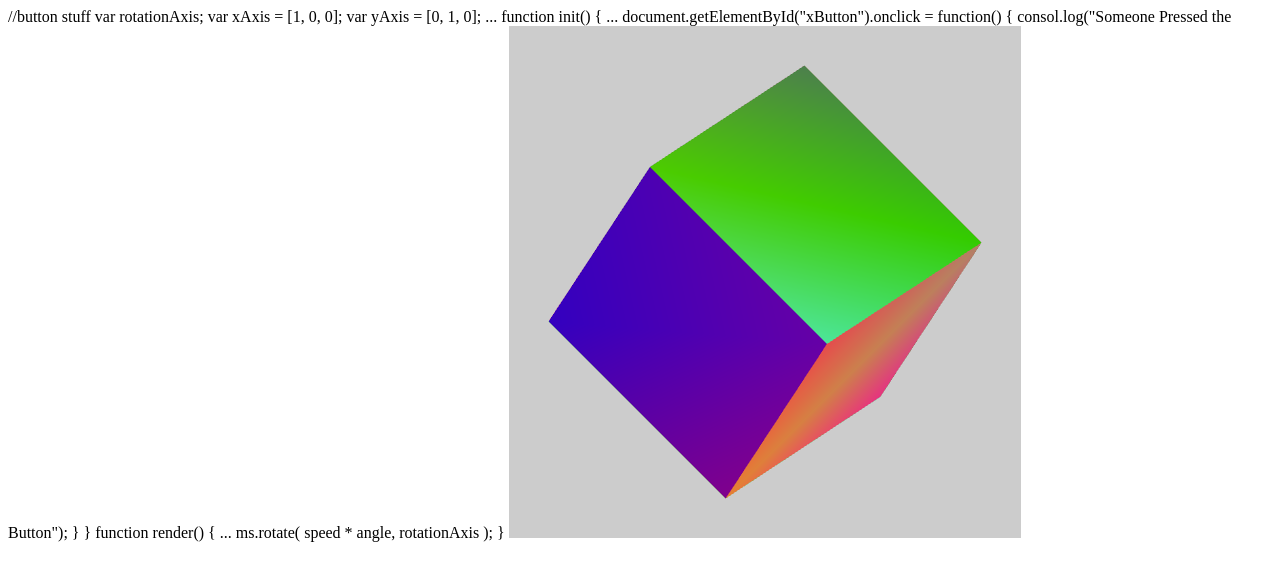
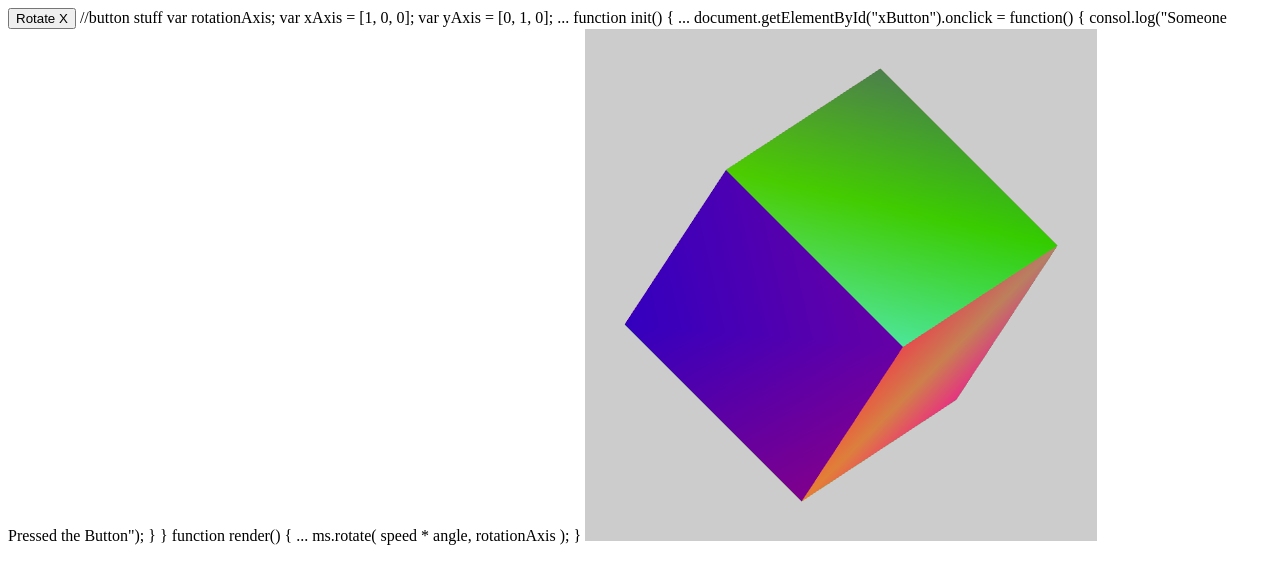
Before and after one commit to pvalenzuela1/swe447ha, a plain HTML site: page Assignment-4/cube.html in a window 1280 px wide. Drawn offline with Linux system fonts and the light colour scheme; animation ran at ten frames a second.

Commit message:
Update cube.html

```diff
--- a/Assignment-4/cube.html
+++ b/Assignment-4/cube.html
@@ -33,7 +33,13 @@ void main()
 }
 </script>
 
-    //button stuff
+
+</head>
+
+<body>
+<button id="xButton">Rotate X</button>
+
+       //button stuff
     var rotationAxis;
 var xAxis = [1, 0, 0];
 var yAxis = [0, 1, 0];
@@ -48,9 +54,6 @@ function render() {
  ...
  ms.rotate( speed * angle, rotationAxis );
 }
-</head>
-
-<body>
 <canvas id="webgl-canvas" width="512" height="512" style="background-color: #0000FF"></canvas>
 </body>
 </html>
```
